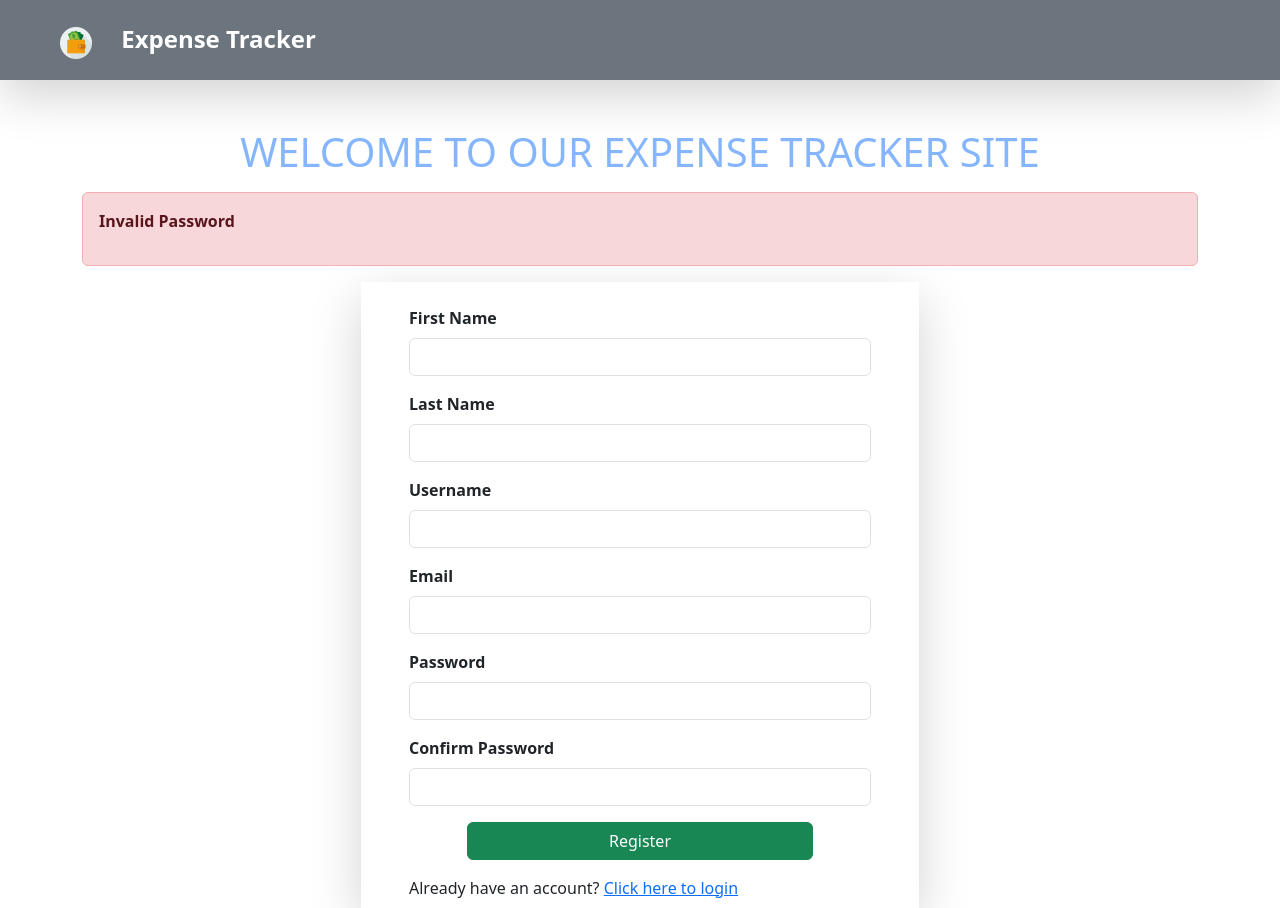
After one commit to karthi-mr/expense-tracker-Django, a Django app: page /users/register/ in a window 1280 px wide. The commit adds this page. Run offline with Django 5.2, Linux system fonts and the light colour scheme.

Commit message:
register user feature impl

```diff
--- a/expense/templates/expense/home.html
+++ b/expense/templates/expense/home.html
@@ -17,7 +17,7 @@
         </div>
         <div class="col-md-5 offset-md-1 col-12 shadow-lg p-5 text-center">
             <img src="{% static 'image/register.png' %}" alt="login-img" class="img-fluid w-75">
-            <a href="{% url 'user-login' %}"
+            <a href="{% url 'user-register' %}"
                 class="btn btn-outline-dark d-block w-50 mt-3 mx-auto"
                 role="button">
                 Register
--- a/users/forms.py
+++ b/users/forms.py
@@ -3,11 +3,38 @@ from django.contrib.auth.models import User
 
 
 class LoginForm(forms.Form):
-    """
-    login form creation
-    """
-
     username = forms.CharField(widget=forms.TextInput(attrs={"class": "form-control"}))
     password = forms.CharField(
         widget=forms.PasswordInput(attrs={"class": "form-control"})
     )
+
+
+class RegisterForm(forms.ModelForm):
+    first_name = forms.CharField(
+        widget=forms.TextInput(attrs={"class": "form-control"})
+    )
+    last_name = forms.CharField(widget=forms.TextInput(attrs={"class": "form-control"}))
+    username = forms.CharField(widget=forms.TextInput(attrs={"class": "form-control"}))
+    email = forms.EmailField(widget=forms.EmailInput(attrs={"class": "form-control"}))
+    password = forms.CharField(
+        widget=forms.PasswordInput(attrs={"class": "form-control"})
+    )
+    password2 = forms.CharField(
+        widget=forms.PasswordInput(attrs={"class": "form-control"})
+    )
+
+    class Meta:
+        model = User
+        fields = (
+            "first_name",
+            "last_name",
+            "username",
+            "email",
+            "password",
+            "password2",
+        )
+
+    def check_password(self):
+        if self.cleaned_data["password"] != self.cleaned_data["password2"]:
+            raise forms.ValidationError("Password does not match")
+        return self.cleaned_data["password"]
--- /dev/null
+++ b/users/templates/users/register.html
@@ -0,0 +1,54 @@
+{% extends "expense/base.html" %}
+
+{% block title %}User Login{% endblock title %}
+
+{% block body %}
+<div class="container mt-5">
+    <h1 class="text-uppercase mb-3 text-center text-primary opacity-50">Welcome to our expense tracker site</h1>
+    <div class="alert alert-danger">
+        <p class="fw-bold">Invalid Password</p>
+    </div>
+    <form action="" method="post" class="w-50 mx-auto shadow-lg px-5 pt-4 pb-2 add-expense-form">
+        {% csrf_token %}
+        <!-- first_name -->
+        <div class="mb-3">
+            <label for="id_first_name" class="form-label fw-bold">First Name</label>
+            {{ form.first_name }}
+        </div>
+        <!-- last_name -->
+        <div class="mb-3">
+            <label for="id_last_name" class="form-label fw-bold">Last Name</label>
+            {{ form.last_name }}
+        </div>
+        <!-- username -->
+        <div class="mb-3">
+            <label for="id_username" class="form-label fw-bold">Username</label>
+            {{ form.username }}
+        </div>
+        <!-- email -->
+        <div class="mb-3">
+            <label for="id_email" class="form-label fw-bold">Email</label>
+            {{ form.email }}
+        </div>
+        <!-- password -->
+        <div class="mb-3">
+            <label for="id_password" class="form-label fw-bold">Password</label>
+            {{ form.password }}
+        </div>
+        <!-- password2 -->
+        <div class="mb-3">
+            <label for="id_password2" class="form-label fw-bold">Confirm Password</label>
+            {{ form.password2 }}
+        </div>
+        <div class="register-btn text-center">
+            <button type="submit" class="btn btn-success w-75">Register</button>
+        </div>
+        <div class="already-account mt-3">
+            <span>
+                Already have an account?
+                <a href="{% url 'user-login' %}" class="link-primary">Click here to login</a>
+            </span>
+        </div>
+    </form>
+</div>
+{% endblock body %}
--- a/users/urls.py
+++ b/users/urls.py
@@ -5,4 +5,5 @@ from users import views
 urlpatterns = [
     path('login/', views.user_login, name='user-login'),
     path('logout/', views.user_logout, name='user-logout'),
+    path('register/', views.user_register, name='user-register'),
 ]
--- a/users/views.py
+++ b/users/views.py
@@ -1,9 +1,8 @@
 from django.contrib.auth import authenticate, login, logout
 from django.http import HttpResponse
 from django.shortcuts import redirect, render
-from django.urls import reverse
 
-from users.forms import LoginForm
+from users.forms import LoginForm, RegisterForm
 
 
 def user_login(request):
@@ -18,7 +17,14 @@ def user_login(request):
                 login(request, user)
                 return redirect('index')
             else:
-                return HttpResponse("Invalid Credentials")
+                return render(
+                    request,
+                    "users/login.html",
+                    {
+                        "form": loginForm,
+                        "error_message": "Invalid Credentials. Please try again.",
+                    },
+                )
     else:
         loginForm = LoginForm()
         return render(request, "users/login.html", {"form": loginForm})
@@ -27,3 +33,15 @@ def user_login(request):
 def user_logout(request):
     logout(request)
     return render(request, "users/logout.html", {})
+
+
+def user_register(request):
+    if request.method == 'POST':
+        registerForm = RegisterForm(request.POST)
+        if registerForm.is_valid():
+            newUser = registerForm.save(commit=False)
+            newUser.set_password(registerForm.cleaned_data["password"])
+            newUser.save()
+            return render(request, "users/register_done.html", {})
+    registerForm = RegisterForm()
+    return render(request, "users/register.html", {"form": registerForm})
```
Also changed, not shown: users/templates/users/login.html (+12 -1 lines), users/templates/users/register_done.html (added, +13 -0 lines), db.sqlite3.
